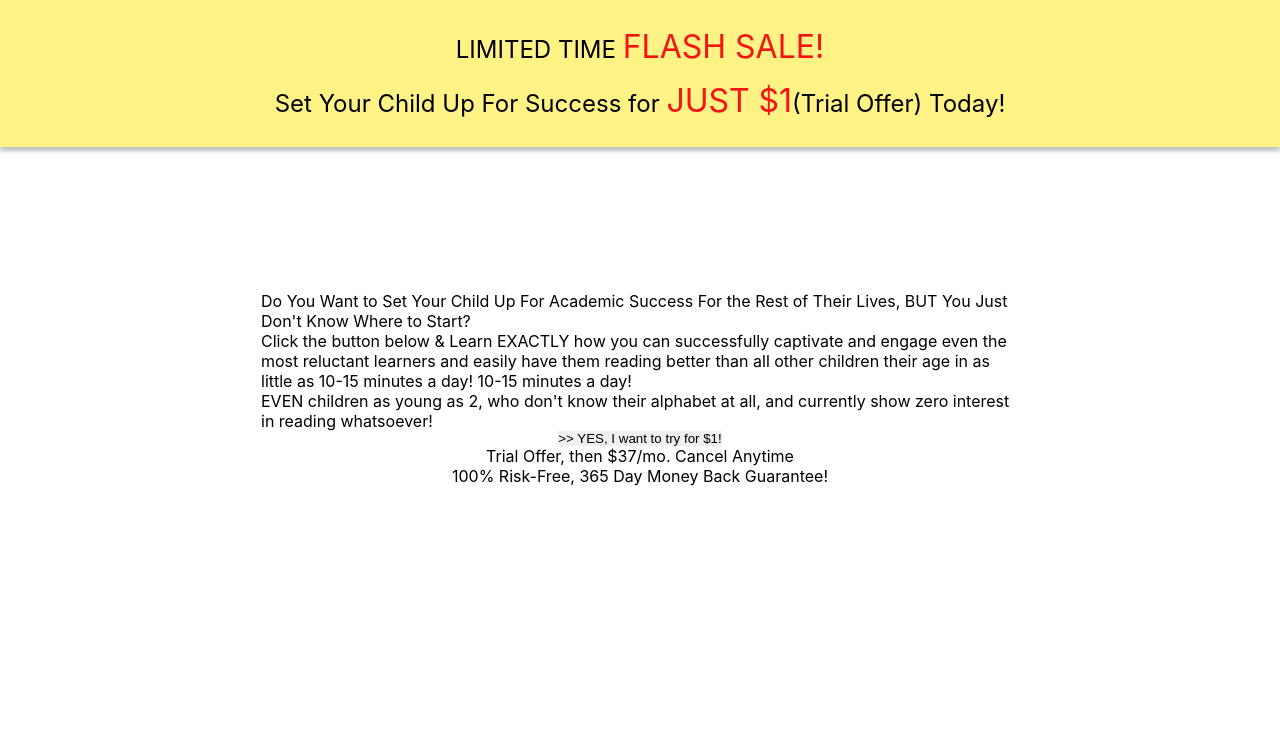
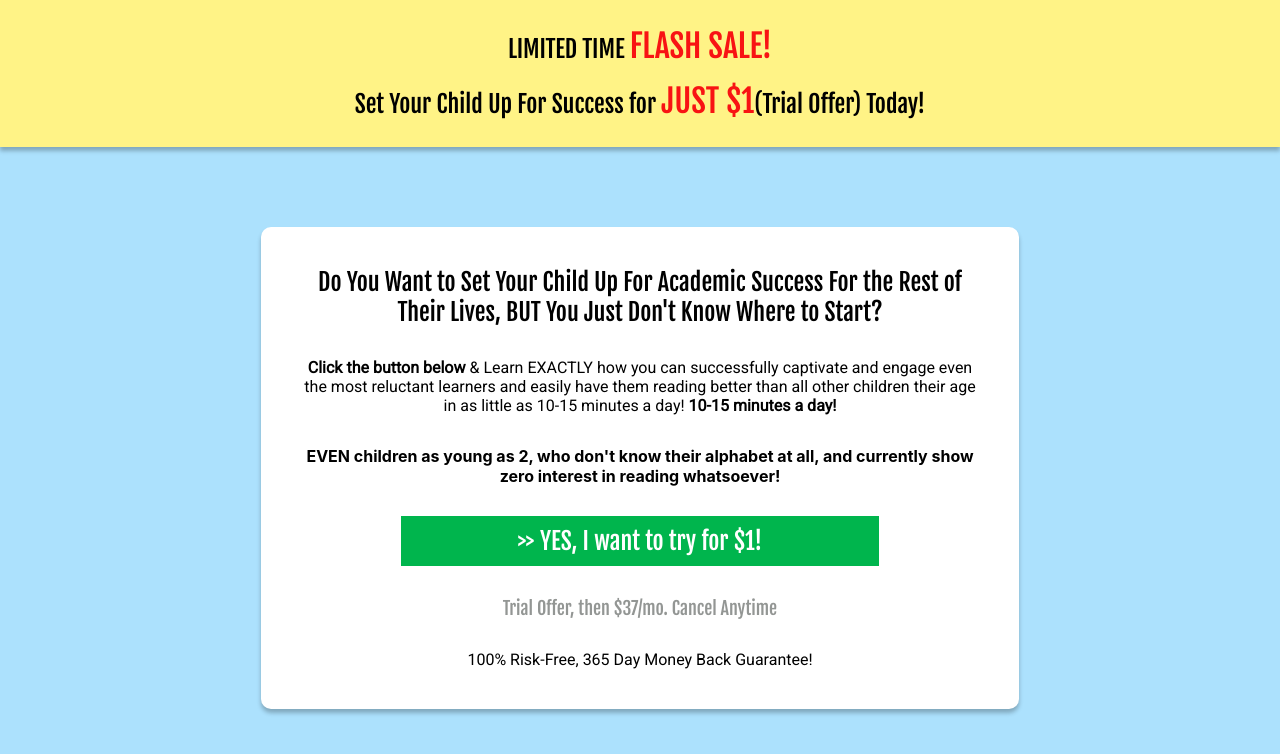
Before and after one commit to DarekR88/learningoffer, a React (Create React App) app: page / in a window 1280 px wide. Shown: the top 754 px of the page. Built offline with nearby package versions, Linux system fonts and the light colour scheme.

Commit message:
css for button and text

```diff
--- a/src/compontents/MainPage/MainPage.scss
+++ b/src/compontents/MainPage/MainPage.scss
@@ -1,4 +1,7 @@
 .MainPage {
+  height: 100vh;
+  background-color: #ace1fd;
+
   .header {
     max-width: 100%;
     height: 147px;
@@ -8,6 +11,8 @@
     justify-content: center;
     align-items: center;
     box-shadow: 0px 4px 4px rgba(0, 0, 0, 0.25);
+    margin-bottom: 80px;
+    font-family: "Fjalla One";
 
     .top-blurb {
       margin-bottom: 15px;
@@ -15,6 +20,7 @@
 
     .black-l {
       font-size: 24px;
+      text-align: center;
     }
 
     .red-l {
@@ -23,15 +29,68 @@
     }
   }
   .body {
+    background: #ace1fd;
+    height: 100%;
+    width: 100%;
 
     .info {
       margin: auto;
-      height: 482px;
-      width: 758px;
+      padding: 40px;
+      min-height: 482px;
+      max-width: 758px;
       display: flex;
       flex-direction: column;
-      justify-content: center;
+      justify-content: space-between;
       align-items: center;
+      text-align: center;
+      background: #ffffff;
+      box-shadow: 0px 4px 4px rgba(0, 0, 0, 0.25);
+      border-radius: 10px;
+
+      .try-button {
+        height: 50px;
+        color: white;
+        background-color: #00b54d;
+        font-weight: 400;
+        font-size: 24px;
+        font-family: "Fjalla One";
+      }
+
+      .body-l {
+        font-weight: 400;
+        font-size: 24px;
+        font-family: "Fjalla One";
+      }
+
+      .body-m {
+        font-family: "Roboto";
+      }
+
+      .body-m-bold {
+        font-weight: 700;
+      }
+
+      .body-g {
+        font-size: 18px;
+        color: #939694;
+        font-family: "Fjalla One";
+      }
+
+      .body-s {
+        font-size: 16px;
+        font-weight: 400;
+        font-family: "Roboto";
+      }
     }
   }
 }
+@media (max-width: 768px) {
+  .try-button {
+    width: 300px;
+  }
+}
+@media (min-width: 768px) {
+  .try-button {
+    width: 478px;
+  }
+}
--- a/src/index.css
+++ b/src/index.css
@@ -1,3 +1,6 @@
+@import url('https://fonts.googleapis.com/css?family=Roboto');
+@import url('https://fonts.googleapis.com/css?family=Fjalla+One&display=swap');
+
 *, *::before, *::after {
   margin: 0;
 	padding: 0;
```
